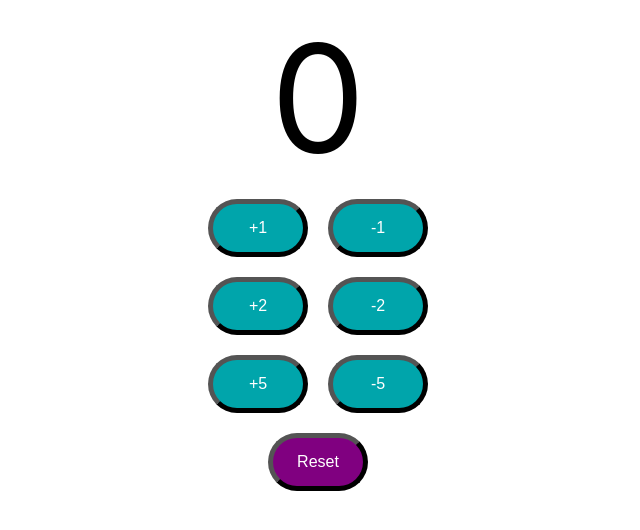
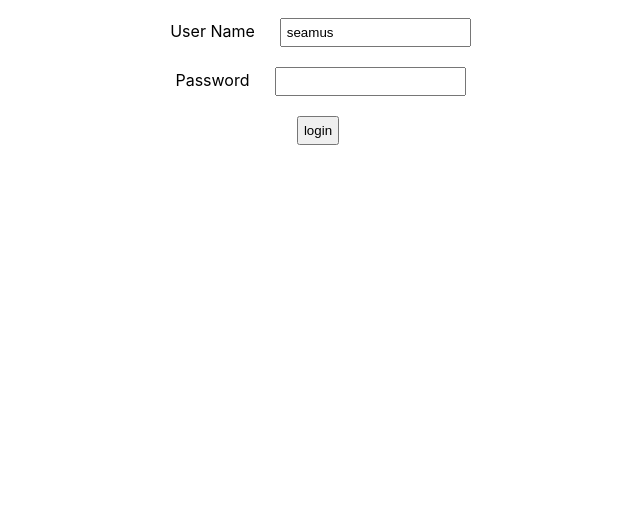
Before and after one commit to stynan27/todo-app, a React (Create React App) app: page / in a window 1280 px wide. Shown: the top 530 px of the page, without its empty margins (322-962 px from the left). Built offline with nearby package versions, Linux system fonts and the light colour scheme.

Commit message:
Initial Todo Implementation

```diff
--- a/src/App.js
+++ b/src/App.js
@@ -1,10 +1,15 @@
 import './App.css';
-import Counter from './components/counter/Counter';
+//import Counter from './components/counter/Counter';
+import TodoApp from './components/todo/TodoApp';
 
 function App() {
   return (
     <div className="App">
+    {/*
+        Counter Component Example
         <Counter/>
+    */}
+        <TodoApp/>
     </div>
   );
 }
--- /dev/null
+++ b/src/components/login/LoginComponent.css
@@ -0,0 +1,7 @@
+.successMessage {
+    background-color: green;
+}
+
+.errorMessage {
+    background-color: red;
+}
--- /dev/null
+++ b/src/components/login/LoginComponent.jsx
@@ -0,0 +1,48 @@
+import { useState } from "react";
+
+export default function LoginComponent() {
+
+    const [username, setUsername] = useState("seamus");
+    const [password, setPassword] = useState("");
+    const [showSuccessMessage, setShowSuccessMessage] = useState(false);
+    const [showErrorMessage, setShowErrorMessage] = useState(false);
+
+    function handleUsernameChange(event) {
+        setUsername(event.target.value);
+    }
+
+    function handlePasswordChange(event) {
+        setPassword(event.target.value);
+    }
+
+    function handleSubmit(event) {
+        if (username === 'seamus' && password === 'dummy') {
+            setShowSuccessMessage(true);
+            setShowErrorMessage(false);
+        } else {
+            setShowErrorMessage(true);
+            setShowSuccessMessage(false);
+        }
+    }
+
+    return (
+        <div className="Login">
+            {/* Example of conditional render in React */}
+            {showSuccessMessage && <div className="successMessage">Authenticated Successfully</div>}
+            {showErrorMessage && <div className="errorMessage">Authentication Failed.</div>}
+            <div className="LoginForm">
+                <div>
+                    <label>User Name</label>
+                    <input type="text" name="username" value={username} onChange={handleUsernameChange}/>
+                </div>
+                <div>
+                    <label>Password</label>
+                    <input type="password" name="password" value={password} onChange={handlePasswordChange}/>
+                </div>
+                <div>
+                    <button type="button" name="login" onClick={handleSubmit}>login</button>
+                </div>
+            </div>
+        </div>
+    );
+}
--- /dev/null
+++ b/src/components/todo/TodoApp.css
@@ -0,0 +1,4 @@
+label, input, button {
+    margin: 10px;
+    padding: 5px;
+}
--- /dev/null
+++ b/src/components/todo/TodoApp.jsx
@@ -0,0 +1,13 @@
+import LoginComponent from "../login/LoginComponent";
+import WelcomeComponent from "../welcome/WelcomeComponent";
+
+import './TodoApp.css';
+
+export default function TodoApp() {
+    return (
+        <div className="TodoApp">
+            <LoginComponent/>
+            {/* <WelcomeComponent/> */}
+        </div>
+    );
+}
--- /dev/null
+++ b/src/components/welcome/WelcomeComponent.jsx
@@ -0,0 +1,7 @@
+export default function WelcomeComponent() {
+    return (
+        <div className="Welcome">
+           Welcome Component
+        </div>
+    );
+}
```
